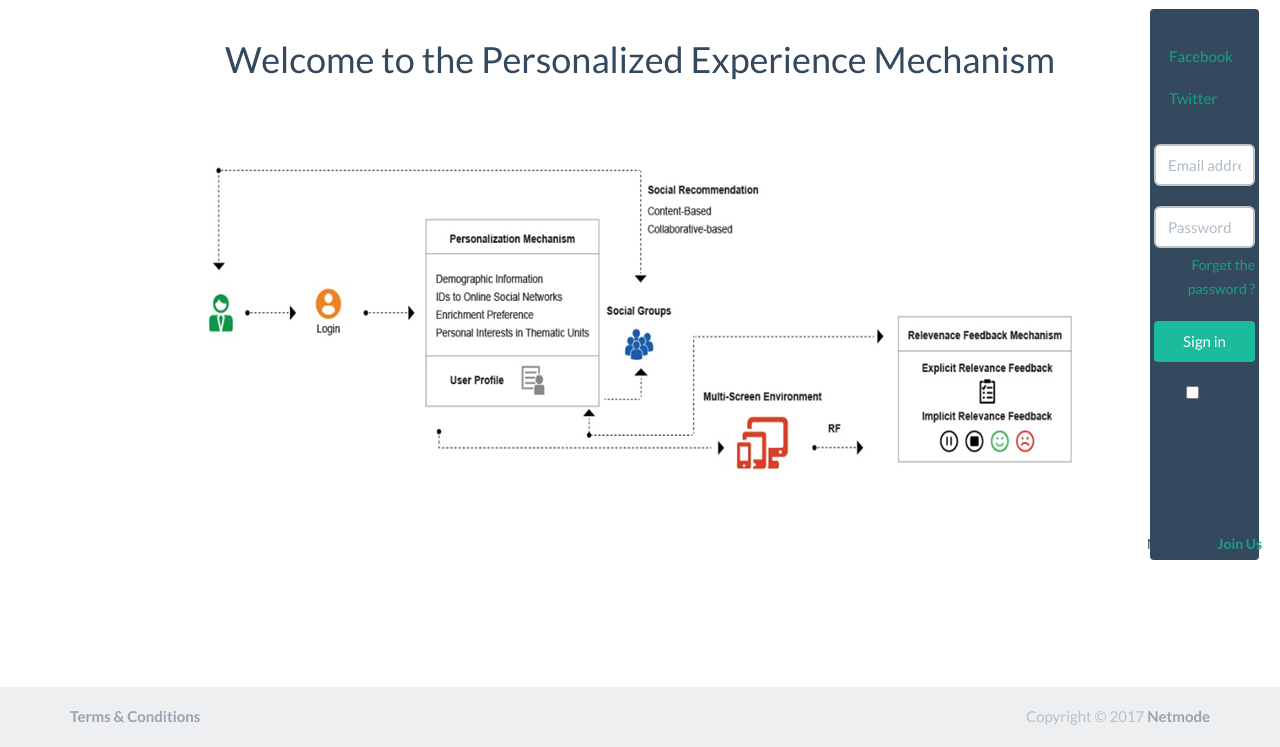
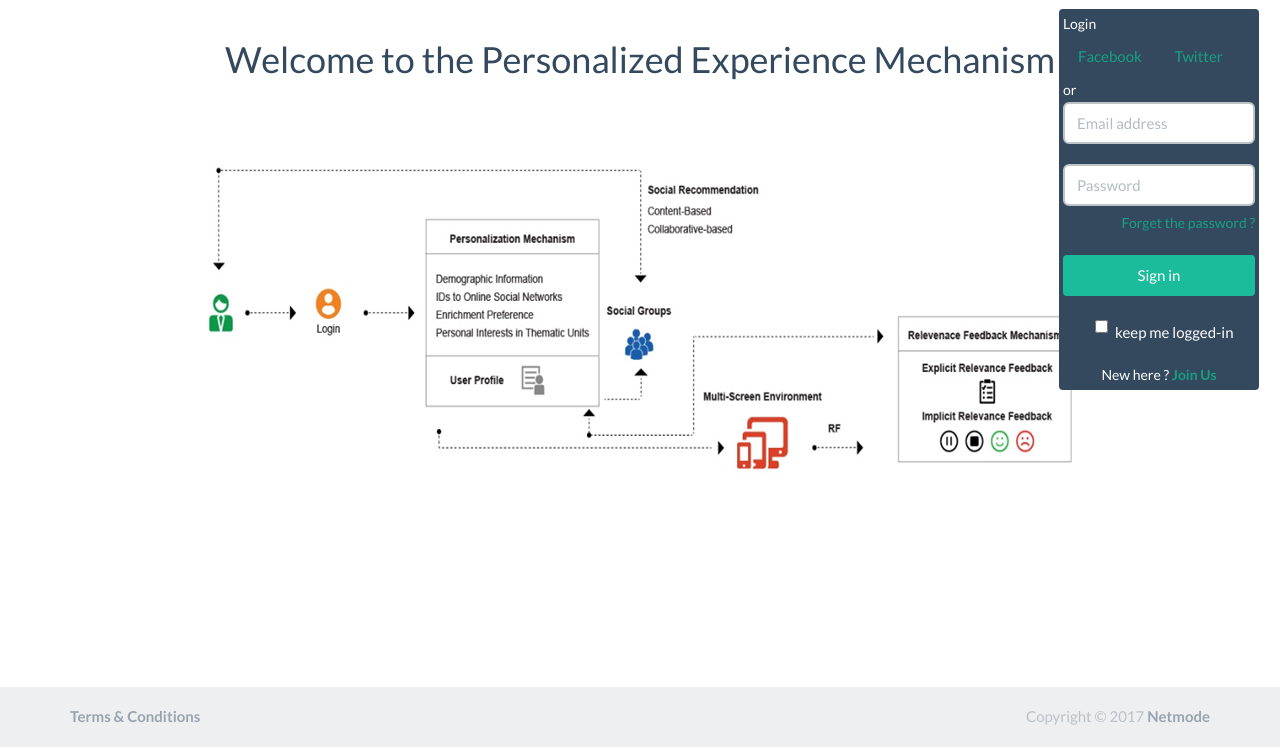
Before and after one commit to vinPopulaire/SRPtool, a Django app: page / in a window 1280 px wide, after a click on "Login". Shown: the part 53-800 px from the top of the page. Run offline with Django 3.2, Linux system fonts and the light colour scheme; some libraries are stand-ins or nearby versions.

Commit message:
fix position of dropdown menu

```diff
--- a/gui/static/gui/css/style.css
+++ b/gui/static/gui/css/style.css
@@ -21,6 +21,11 @@ html {
 }
 body {
     margin-bottom: 60px;
+}
+
+.dropdown-menu {
+    width: 200px;
+    color: white;
 }
 
 .footer {
--- a/gui/templates/gui/base.html
+++ b/gui/templates/gui/base.html
@@ -63,7 +63,7 @@
 				<li>
 					 <div class="row">
 							<div class="col-md-12">
-								Login via
+                                Login
 								<div class="social-buttons">
 									<a href="#" class="btn btn-fb"><i class="fa fa-facebook"></i> Facebook</a>
 									<a href="#" class="btn btn-tw"><i class="fa fa-twitter"></i> Twitter</a>
```
